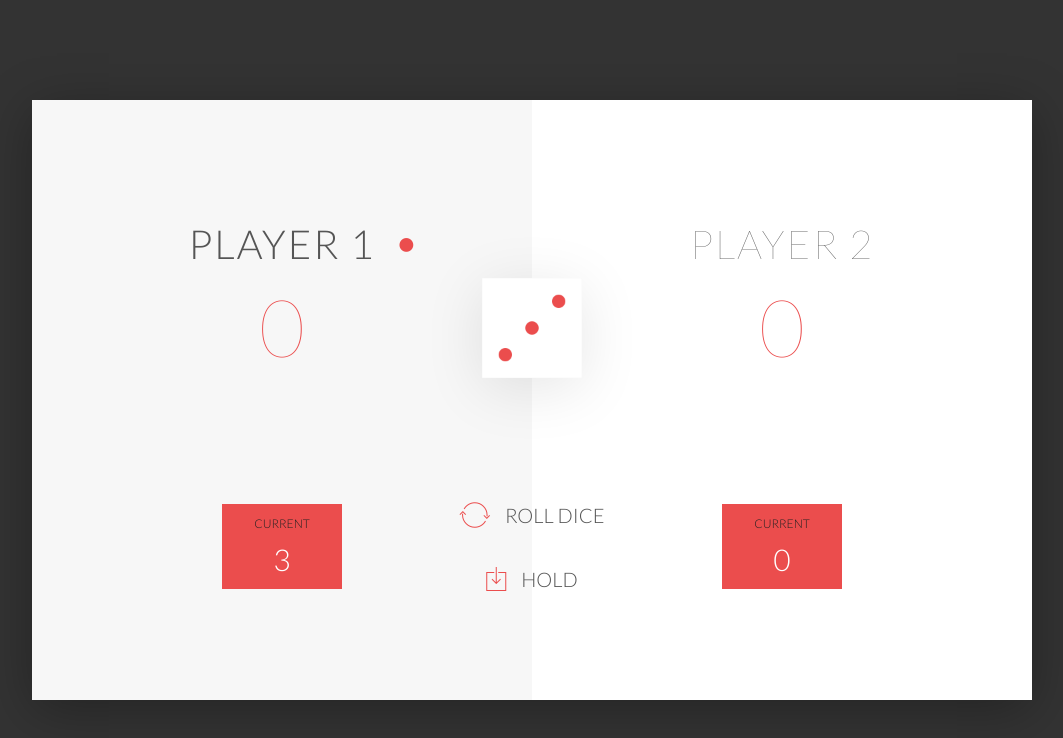
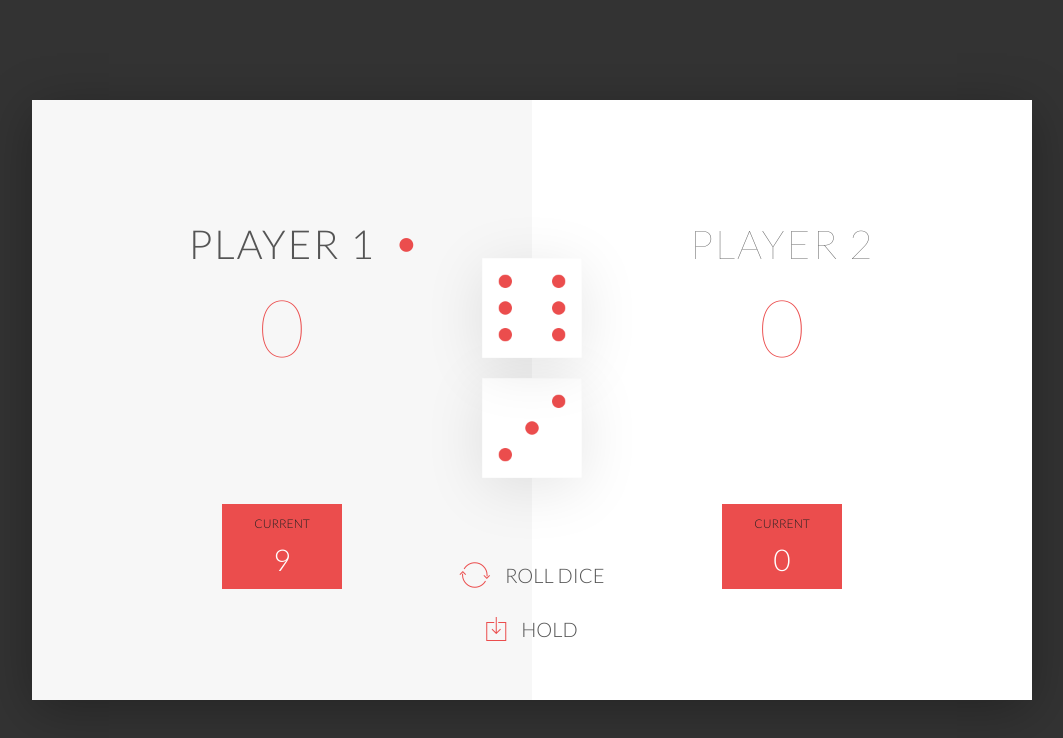
Before and after one commit to andsleonardo/pig-game-js, a plain HTML site: page index.html in a window 1280 px wide. Both pictures are taken after a click on the button "ROLL DICE". Shown: the whole page, without its empty margins (108-1171 px from the left). Drawn offline with nearby package versions, Linux system fonts and the light colour scheme.

Commit message:
Add additional features, as recommended by the course instructor

```diff
--- a/app.js
+++ b/app.js
@@ -9,11 +9,13 @@
 
 */
 
-var scores, roundScore, activePlayer;
+var scores, roundScore, activePlayer, dice2RollpreviousDiceRoll;
 var $roundScore, $winnerName;
 var firstGame = true;
 
-var $dice = document.querySelector('.dice');
+var $dice1 = document.querySelector('#dice-1');
+var $dice2 = document.querySelector('#dice-2');
+
 var $btnNew = document.querySelector('.btn-new');
 var $btnRoll = document.querySelector('.btn-roll');
 var $btnHold = document.querySelector('.btn-hold');
@@ -29,33 +31,44 @@ function newGame() {
   activePlayer = 0;
   firstGame = false;
 
-  document.querySelector('#score-0').textContent = scores[0];
-  document.querySelector('#score-1').textContent = scores[1];
+  renderScores();
 
-  $btnNew.style.display = 'none';
   $btnHold.style.display = 'block';
   $btnRoll.style.display = 'block';
 }
 
 function rollDice() {
-  var randomNum = Math.ceil(Math.random() * 6);
+  var dice1Roll = Math.ceil(Math.random() * 6);
+  var dice2Roll = Math.ceil(Math.random() * 6);
 
-  $dice.style.display = 'block';
-  $dice.src = 'dice-' + randomNum + '.png';
+  $dice1.style.display = 'block';
+  $dice2.style.display = 'block';
+  $dice1.src = 'dice-' + dice1Roll + '.png';
+  $dice2.src = 'dice-' + dice2Roll + '.png';
+
+  var dicesTotal = dice1Roll + dice2Roll;
 
   $roundScore = document.querySelector('#current-' + activePlayer);
-  $roundScore.textContent = randomNum;
+  $roundScore.textContent = dicesTotal;
 
-  if (randomNum === 1) nextRound();
-  else {
-    roundScore += randomNum;
+  if (dice1Roll === 1 || dice2Roll === 1) {
+    nextRound();
+  } else if (dicesTotal === 12) {
+    scores[activePlayer] = 0;
+    renderScores();
+    nextRound();
+  } else {
+    roundScore += dicesTotal;
     $roundScore.textContent = roundScore;
   }
 }
 
 function hold() {
+  hideDices();
+
   scores[activePlayer] += roundScore;
-  document.querySelector('#score-' + activePlayer).textContent = scores[activePlayer];
+  renderScores();
+
   scores[activePlayer] >= 100 ? setWinner() : nextRound();
 }
 
@@ -66,7 +79,7 @@ function setWinner() {
   document.querySelector('.player-' + activePlayer + '-panel').classList.remove('active');
   document.querySelector('.player-' + activePlayer + '-panel').classList.add('winner');
 
-  $dice.style.display = 'none';
+  hideDices();
 
   $roundScore = document.querySelector('#current-' + activePlayer);
   $roundScore.textContent = roundScore = 0;
@@ -77,8 +90,6 @@ function setWinner() {
 }
 
 function nextRound() {
-  $dice.style.display = 'none';
-
   $roundScore = document.querySelector('#current-' + activePlayer);
   $roundScore.textContent = roundScore = 0;
 
@@ -88,6 +99,16 @@ function nextRound() {
   activePlayer = activePlayer === 1 ? 0 : 1;
 }
 
+function renderScores() {
+  document.querySelector('#score-0').textContent = scores[0];
+  document.querySelector('#score-1').textContent = scores[1];
+}
+
+function hideDices() {
+  $dice1.style.display = 'none';
+  $dice2.style.display = 'none';
+}
+
 $btnRoll.addEventListener('click', rollDice);
 $btnHold.addEventListener('click', hold);
 $btnNew.addEventListener('click', newGame);
--- a/index.html
+++ b/index.html
@@ -3,7 +3,7 @@
     <head>
         <meta charset="UTF-8">
         <link href="https://fonts.googleapis.com/css?family=Lato:100,300,600" rel="stylesheet" type="text/css">
-        <link href="http://code.ionicframework.com/ionicons/2.0.1/css/ionicons.min.css" rel="stylesheet" type="text/css">
+        <link href="https://code.ionicframework.com/ionicons/2.0.1/css/ionicons.min.css" rel="stylesheet" type="text/css">
         <link type="text/css" rel="stylesheet" href="style.css">
 
         <title>Pig Game</title>
@@ -29,11 +29,12 @@
                 </div>
             </div>
 
-            <button class="btn-new"><i class="ion-ios-plus-outline"></i>New game</button>
+            <button class="btn-new" style="display: none"><i class="ion-ios-plus-outline"></i>New game</button>
             <button class="btn-roll"><i class="ion-ios-loop"></i>Roll dice</button>
             <button class="btn-hold"><i class="ion-ios-download-outline"></i>Hold</button>
 
-            <img src="dice-5.png" alt="Dice" class="dice" style="display: none;">
+            <img id="dice-1" src="dice-1.png" alt="Dice" class="dice" style="display: none">
+            <img id="dice-2" src="dice-1.png" alt="Dice" class="dice" style="display: none">
         </div>
 
         <script src="app.js"></script>
--- a/style.css
+++ b/style.css
@@ -135,18 +135,19 @@ i {
     transition: margin 0.3s;
 }
 
-.btn-new { top: 45px;}
-.btn-roll { top: 403px;}
-.btn-hold { top: 467px;}
+.btn-new { top: 65px;}
+.btn-roll { top: 463px;}
+.btn-hold { top: 517px;}
 
 .dice {
     position: absolute;
     left: 50%;
-    top: 178px;
     transform: translateX(-50%);
     height: 100px;
     box-shadow: 0px 10px 60px rgba(0, 0, 0, 0.10);
 }
+#dice-1 { top: 278px; }
+#dice-2 { top: 158px; }
 
 .winner { background-color: floralwhite; }
 .winner .player-name { font-weight: 600; color: #EB4D4D; }
```
